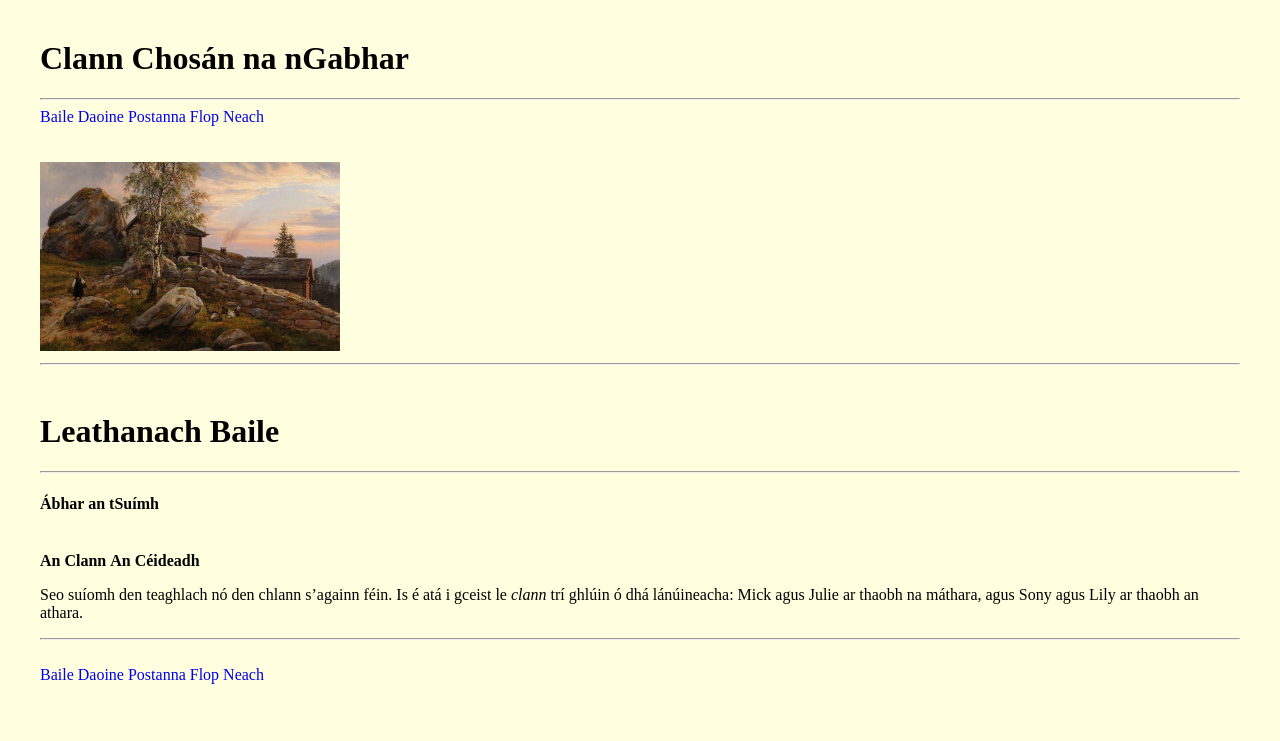
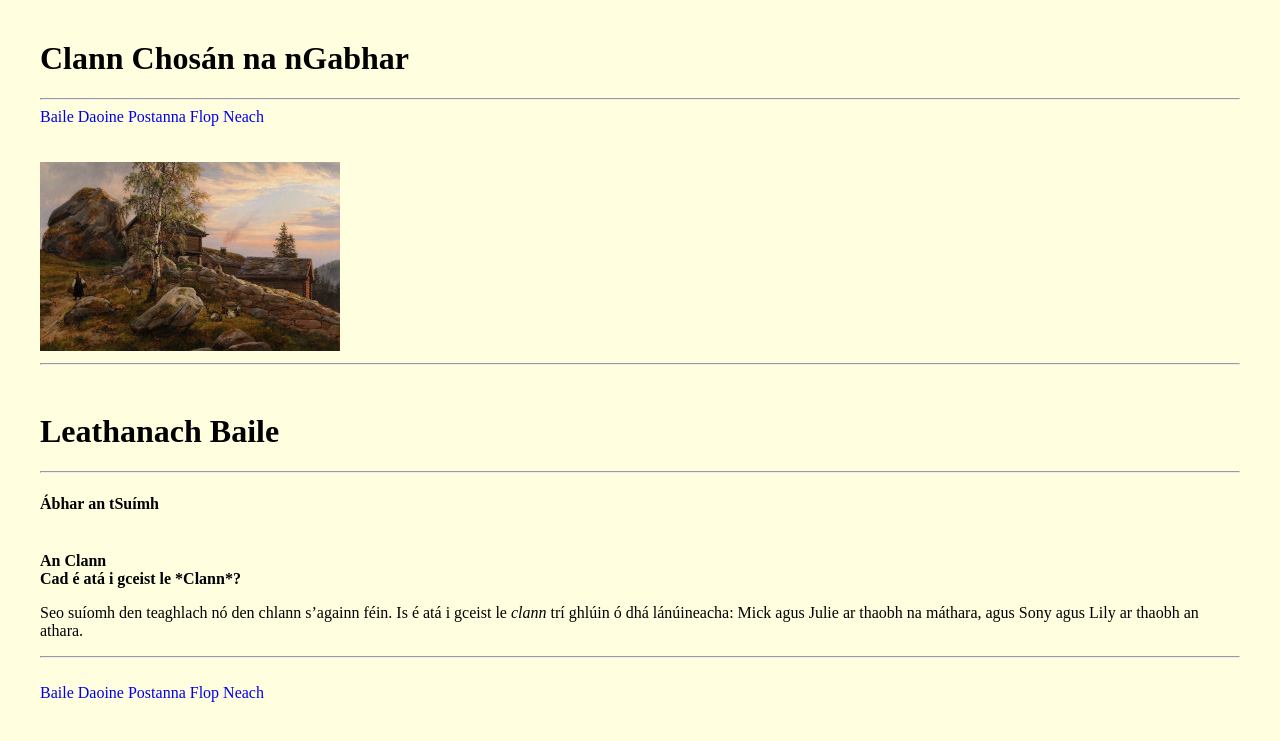
Before and after one commit to pmcu/clann, a Jekyll site: the page built from index.html, in a window 1280 px wide. Shown: the top 741 px of the page. Built offline with Jekyll 4.4.1, drawn with Linux system fonts in a browser that asks for light colours.

Commit message:
clann fix

```diff
--- a/_data/baile.yml
+++ b/_data/baile.yml
@@ -1,5 +1,5 @@
 - ceann: "An Clann"
-  fceann: "An Céideadh"
+  fceann: "Cad é atá i gceist le *Clann*?"
   lucht: " Seo suíomh den
   teaghlach nó den chlann s'againn féin.  Is é
   atá i gceist le *clann* trí ghlúin ó dhá lánúineacha:
--- a/index.html
+++ b/index.html
@@ -14,7 +14,7 @@ layout: default
     <h4>Ábhar an tSuímh</h4>
     <br>
     {% for item in site.data.baile %}
-    <strong>{{ item.ceann }}</strong>
+    <strong>{{ item.ceann }}</strong><br>
     <strong>{{ item.fceann }}</strong>
     <p>{{ item.lucht | markdownify }}</p>
     {% endfor %}
```
